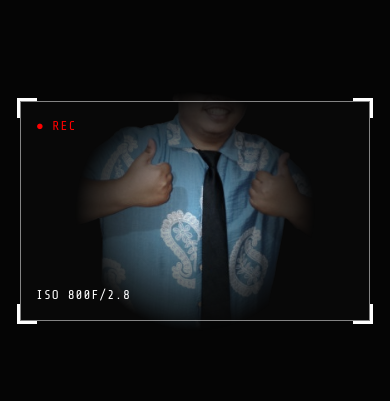
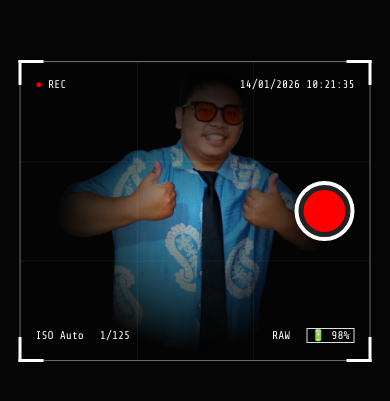
Before and after one commit to JMGadia/CV_Profile, a Vue app: page / in a window 390 px wide. Shown: the part 211-612 px from the top of the page. Built offline with nearby package versions, Linux system fonts and the light colour scheme.

Commit message:
version 3.1

```diff
--- a/src/App.vue
+++ b/src/App.vue
@@ -12,19 +12,22 @@
 
 <script setup>
 import AppHeader from './components/HomePage.vue'
-import { useRoute } from 'vue-router'
-
-const route = useRoute()
 </script>
 
 <style>
-/* Global Smooth Theme Transition */
-*,
-*::before,
-*::after {
+/* Apply transitions only to theme-related properties, avoid !important */
+body {
   transition:
     background-color 0.6s ease,
-    color 0.6s ease,
+    color 0.6s ease;
+}
+
+/* Specifically target nav and cards for theme transitions */
+.navbar,
+.card,
+.custom-nav {
+  transition:
+    background-color 0.6s ease,
     border-color 0.6s ease !important;
 }
 
--- a/src/router/index.js
+++ b/src/router/index.js
@@ -1,6 +1,6 @@
 import { createRouter, createWebHistory } from 'vue-router'
 import IntroPage from '../views/Intropage.vue'
-import HomePage from '../components/HomePage.vue'
+import HomeView from '../views/HomeView.vue' // Import the content, not the nav
 
 const router = createRouter({
   history: createWebHistory(import.meta.env.BASE_URL),
@@ -13,10 +13,9 @@ const router = createRouter({
     {
       path: '/home',
       name: 'home',
-      component: HomePage,
+      component: HomeView, // Fixed here
     },
   ],
-  // This ensures that when navigating, we always start at the top
   scrollBehavior(to, from, savedPosition) {
     if (to.hash) {
       return { el: to.hash, behavior: 'smooth' }
--- /dev/null
+++ b/src/views/HomeView.vue
@@ -0,0 +1,10 @@
+<template>
+  <div class="home-content">
+    <section id="about" style="height: 100vh; padding-top: 100px">
+      <div class="container"><h1>About Me</h1></div>
+    </section>
+    <section id="skills" style="height: 100vh; padding-top: 100px">
+      <div class="container"><h1>Skills</h1></div>
+    </section>
+  </div>
+</template>
--- a/src/views/Intropage.vue
+++ b/src/views/Intropage.vue
@@ -6,43 +6,45 @@
     @mousedown.left="handleDesktopClick"
   >
     <div class="stage">
-      <div
-        class="subject-container"
-        :style="{ maskImage: flashlightMask, webkitMaskImage: flashlightMask }"
-      >
+      <div class="subject-container" :style="dynamicStyles.mask">
         <img src="../assets/welcomeimage.png" alt="Target" class="target-image" />
-        <div class="target-label">SUBJECT DETECTED</div>
+        <div class="target-label" v-if="isOverTarget">SUBJECT DETECTED</div>
       </div>
     </div>
 
-    <div
-      class="camera-rig"
-      :style="{
-        left: mousePos.px + 'px',
-        top: mousePos.py + 'px',
-        transform: `translate(-50%, -50%) rotate(${mousePos.tilt}deg) scale(${isMobile ? 0.8 : 1})`,
-      }"
-    >
+    <div class="camera-rig" :style="dynamicStyles.rig">
       <div class="viewfinder">
+        <div class="viewfinder-grid"></div>
         <div class="corner tl"></div>
         <div class="corner tr"></div>
         <div class="corner bl"></div>
         <div class="corner br"></div>
 
-        <div class="hud-top">
-          <span class="rec-dot">● REC</span>
+        <div class="hud-top d-flex justify-content-between">
+          <div class="rec-group"><span class="rec-dot">●</span> <span>REC</span></div>
+          <div class="date-time-group">{{ currentDateTime }}</div>
         </div>
 
-        <div v-if="isMobile" class="mobile-shutter-zone">
+        <div class="interaction-hint" :class="{ show: showHint }">
+          <template v-if="isMobile"> TAP RED BUTTON TO CAPTURE </template>
+          <template v-else> [ CLICK LEFT MOUSE TO CAPTURE ] </template>
+        </div>
+
+        <div v-if="isMobile" class="mobile-shutter-internal">
           <button @touchstart.stop="takePhoto" class="shutter-btn">
             <div class="shutter-inner"></div>
           </button>
-          <span class="tap-hint">TAP TO SNAP</span>
         </div>
 
-        <div class="hud-bottom">
-          <span>ISO {{ isMobile ? 'Auto' : '800' }}</span>
-          <span>F/2.8</span>
+        <div class="hud-bottom d-flex justify-content-between">
+          <div class="exposure">
+            <span>ISO {{ isMobile ? 'Auto' : '800' }}</span>
+            <span class="ms-3">1/125</span>
+          </div>
+          <div class="battery">
+            <span>RAW</span>
+            <span class="ms-3 border px-1">🔋 98%</span>
+          </div>
         </div>
       </div>
     </div>
@@ -52,61 +54,101 @@
 </template>
 
 <script setup>
-import { ref, computed, onMounted } from 'vue'
+import { ref, computed, onMounted, onBeforeUnmount } from 'vue'
 import { useRouter } from 'vue-router'
 
 const router = useRouter()
 const isFlashing = ref(false)
 const isMobile = ref(false)
-const mousePos = ref({ px: 0, py: 0, xPct: 50, yPct: 50, tilt: 0 })
+const isOverTarget = ref(false)
+const showHint = ref(false)
+const currentDateTime = ref('')
+const pos = ref({ px: 0, py: 0, xPct: 50, yPct: 50, tilt: 0 })
+
+let idleTimer = null
+
+const updateDateTime = () => {
+  const now = new Date()
+  currentDateTime.value = now
+    .toLocaleString('en-GB', {
+      day: '2-digit',
+      month: '2-digit',
+      year: 'numeric',
+      hour: '2-digit',
+      minute: '2-digit',
+      second: '2-digit',
+      hour12: false,
+    })
+    .replace(',', '')
+}
 
 onMounted(() => {
-  isMobile.value = /Android|iPhone/i.test(navigator.userAgent)
+  // Broad mobile detection + Screen size check
+  const uaCheck = /Android|iPhone|iPad|iPod/i.test(navigator.userAgent)
+  const sizeCheck = window.innerWidth <= 1180
+  isMobile.value = uaCheck || sizeCheck
 
-  // Set initial position to center for mobile
-  mousePos.value.px = window.innerWidth / 2
-  mousePos.value.py = window.innerHeight / 2
+  pos.value.px = window.innerWidth / 2
+  pos.value.py = window.innerHeight / 2
+
+  updateDateTime()
+  setInterval(updateDateTime, 1000)
+
+  if (!isMobile.value) showHint.value = true
 })
 
-// Desktop Movement
-const handleMouseMove = (e) => {
-  if (isMobile.value) return
-  updatePosition(e.clientX, e.clientY)
+const startIdleTimer = () => {
+  if (!isMobile.value) return
+  clearTimeout(idleTimer)
+  showHint.value = false
+  idleTimer = setTimeout(() => {
+    showHint.value = true
+  }, 1500)
 }
 
-// Mobile Movement
-const handleTouchMove = (e) => {
-  const touch = e.touches[0]
-  updatePosition(touch.clientX, touch.clientY)
+const updateCoordinates = (x, y) => {
+  const deltaX = x - pos.value.px
+  pos.value.tilt = deltaX * 0.1
+  pos.value.px = x
+  pos.value.py = y
+  pos.value.xPct = (x / window.innerWidth) * 100
+  pos.value.yPct = (y / window.innerHeight) * 100
+
+  const dist = Math.hypot(x - window.innerWidth / 2, y - window.innerHeight / 2)
+  isOverTarget.value = dist < 150
+  startIdleTimer()
 }
 
-const updatePosition = (x, y) => {
-  const deltaX = x - mousePos.value.px
-  mousePos.value.tilt = deltaX * 0.15
-
-  mousePos.value.px = x
-  mousePos.value.py = y
-  mousePos.value.xPct = (x / window.innerWidth) * 100
-  mousePos.value.yPct = (y / window.innerHeight) * 100
+const handleMouseMove = (e) => {
+  if (!isMobile.value) updateCoordinates(e.clientX, e.clientY)
+}
+const handleTouchMove = (e) => {
+  updateCoordinates(e.touches[0].clientX, e.touches[0].clientY)
 }
 
-const flashlightMask = computed(() => {
-  // Mobile gets a slightly larger reveal circle for easier visibility
-  const radius = isMobile.value ? '150px' : '120px'
-  return `radial-gradient(circle ${radius} at ${mousePos.value.xPct}% ${mousePos.value.yPct}%, black 0%, transparent 100%)`
+const dynamicStyles = computed(() => {
+  const radius = isMobile.value ? '140px' : '120px'
+  const maskPath = `radial-gradient(circle ${radius} at ${pos.value.xPct}% ${pos.value.yPct}%, black 0%, transparent 100%)`
+  return {
+    mask: { maskImage: maskPath, webkitMaskImage: maskPath },
+    rig: {
+      left: `${pos.value.px}px`,
+      top: `${pos.value.py}px`,
+      transform: `translate(-50%, -50%) rotate(${pos.value.tilt}deg) scale(${isMobile.value ? 1 : 1})`,
+    },
+  }
 })
 
 const handleDesktopClick = () => {
   if (!isMobile.value) takePhoto()
 }
-
 const takePhoto = () => {
   if (isFlashing.value) return
   isFlashing.value = true
-  setTimeout(() => {
-    router.push('/home')
-  }, 800)
+  setTimeout(() => router.push('/home'), 800)
 }
+
+onBeforeUnmount(() => clearTimeout(idleTimer))
 </script>
 
 <style scoped>
@@ -118,12 +160,12 @@ const takePhoto = () => {
   background-color: #050505;
   overflow: hidden;
   position: relative;
-  cursor: none;
   font-family: 'Share Tech Mono', monospace;
-  touch-action: none; /* Prevents screen scrolling while moving camera */
+  touch-action: none;
+  /* Remove cursor for desktop only if not mobile */
+  cursor: v-bind('isMobile ? "auto" : "none"');
 }
 
-/* --- THE REVEAL LOGIC --- */
 .stage {
   position: absolute;
   inset: 0;
@@ -132,155 +174,170 @@ const takePhoto = () => {
   justify-content: center;
   z-index: 1;
 }
-
 .subject-container {
   width: 100%;
   height: 100%;
   display: flex;
-  flex-direction: column;
   align-items: center;
   justify-content: center;
 }
-
 .target-image {
-  width: 400px;
-  max-width: 80%;
-  filter: brightness(1.1) contrast(1.2) grayscale(0.5);
+  width: 350px;
+  max-width: 70%;
+  filter: brightness(1.2) contrast(1.2);
 }
-
 .target-label {
   color: #00ff00;
   font-size: 0.8rem;
   margin-top: 10px;
-  text-shadow: 0 0 10px #00ff00;
+  position: absolute;
+  bottom: 20%;
 }
 
-/* --- CAMERA RIG --- */
+/* --- CAMERA DESIGN --- */
 .camera-rig {
   position: absolute;
-  width: 350px;
-  height: 220px;
+  width: 90vw; /* Take up more width on mobile */
+  max-width: 450px;
+  height: 300px;
   pointer-events: none;
   z-index: 10;
-  transition:
-    top 0.1s ease-out,
-    left 0.1s ease-out;
+  transition: transform 0.1s ease-out;
 }
 
 .viewfinder {
   width: 100%;
   height: 100%;
-  border: 1.5px solid rgba(255, 255, 255, 0.5);
+  border: 1px solid rgba(255, 255, 255, 0.4);
   display: flex;
   flex-direction: column;
   justify-content: space-between;
   padding: 15px;
-  background: rgba(255, 255, 255, 0.01);
+  background: rgba(0, 0, 0, 0.2);
+  position: relative;
 }
 
-/* Viewfinder Corners */
+.viewfinder-grid {
+  position: absolute;
+  inset: 0;
+  background-image:
+    linear-gradient(rgba(255, 255, 255, 0.05) 1px, transparent 1px),
+    linear-gradient(90deg, rgba(255, 255, 255, 0.05) 1px, transparent 1px);
+  background-size: 33.33% 33.33%;
+}
+
 .corner {
   position: absolute;
-  width: 20px;
-  height: 20px;
+  width: 25px;
+  height: 25px;
   border: 3px solid #fff;
 }
 .tl {
-  top: -3px;
-  left: -3px;
+  top: -2px;
+  left: -2px;
   border-right: 0;
   border-bottom: 0;
 }
 .tr {
-  top: -3px;
-  right: -3px;
+  top: -2px;
+  right: -2px;
   border-left: 0;
   border-bottom: 0;
 }
 .bl {
-  bottom: -3px;
-  left: -3px;
+  bottom: -2px;
+  left: -2px;
   border-right: 0;
   border-top: 0;
 }
 .br {
-  bottom: -3px;
-  right: -3px;
+  bottom: -2px;
+  right: -2px;
   border-left: 0;
   border-top: 0;
 }
 
-.rec-dot {
-  color: #ff0000;
-  animation: pulse 1s infinite;
+.interaction-hint {
+  position: absolute;
+  top: 30%;
+  left: 50%;
+  transform: translateX(-50%);
+  color: #00ff00;
+  font-size: 0.7rem;
+  opacity: 0;
+  transition: opacity 0.5s;
+  text-align: center;
+  width: 80%;
 }
-@keyframes pulse {
-  50% {
-    opacity: 0.3;
-  }
+.interaction-hint.show {
+  opacity: 1;
+}
+
+/* --- THE SHUTTER (NOW INSIDE VIEW) --- */
+.mobile-shutter-internal {
+  position: absolute;
+  right: 15px;
+  top: 50%;
+  transform: translateY(-50%);
+  pointer-events: auto;
+}
+
+.shutter-btn {
+  width: 60px;
+  height: 60px;
+  background: #222;
+  border-radius: 50%;
+  border: 4px solid #fff;
+  padding: 5px;
+}
+
+.shutter-inner {
+  width: 100%;
+  height: 100%;
+  background: #ff0000; /* Red for visibility */
+  border-radius: 50%;
 }
 
 .hud-top,
 .hud-bottom {
   color: #fff;
-  font-size: 0.8rem;
-  letter-spacing: 1px;
+  font-size: 0.7rem;
+  z-index: 2;
+}
+.rec-dot {
+  color: #ff0000;
+  animation: blink 1s infinite;
+}
+@keyframes blink {
+  50% {
+    opacity: 0;
+  }
 }
 
-/* --- MOBILE SHUTTER BUTTON --- */
-.mobile-shutter-zone {
-  position: absolute;
-  bottom: -90px;
-  left: 50%;
-  transform: translateX(-50%);
-  pointer-events: auto;
-  text-align: center;
-}
-
-.shutter-btn {
-  width: 70px;
-  height: 70px;
-  background: #fff;
-  border-radius: 50%;
-  border: 4px solid #333;
-  padding: 5px;
-  box-shadow: 0 0 15px rgba(255, 255, 255, 0.3);
-}
-
-.shutter-inner {
-  width: 100%;
-  height: 100%;
-  background: #eee;
-  border-radius: 50%;
-  border: 2px solid #ccc;
-}
-
-.tap-hint {
-  display: block;
-  font-size: 10px;
-  margin-top: 8px;
-  color: #fff;
-  text-shadow: 0 0 5px #000;
-}
-
-/* --- FLASH --- */
 .flash-effect {
   position: fixed;
   inset: 0;
   background: #fff;
   z-index: 100;
-  animation: flash-animation 1s forwards;
+  animation: flash-anim 0.8s forwards;
 }
-
-@keyframes flash-animation {
+@keyframes flash-anim {
   0% {
     opacity: 0;
   }
-  25% {
+  20% {
     opacity: 1;
   }
   100% {
     opacity: 1;
   }
 }
+
+/* Media Queries for Tablet range (820x1180) */
+@media (min-width: 415px) and (max-width: 1180px) {
+  .camera-rig {
+    width: 500px;
+    height: 350px;
+  }
+}
 </style>
```
